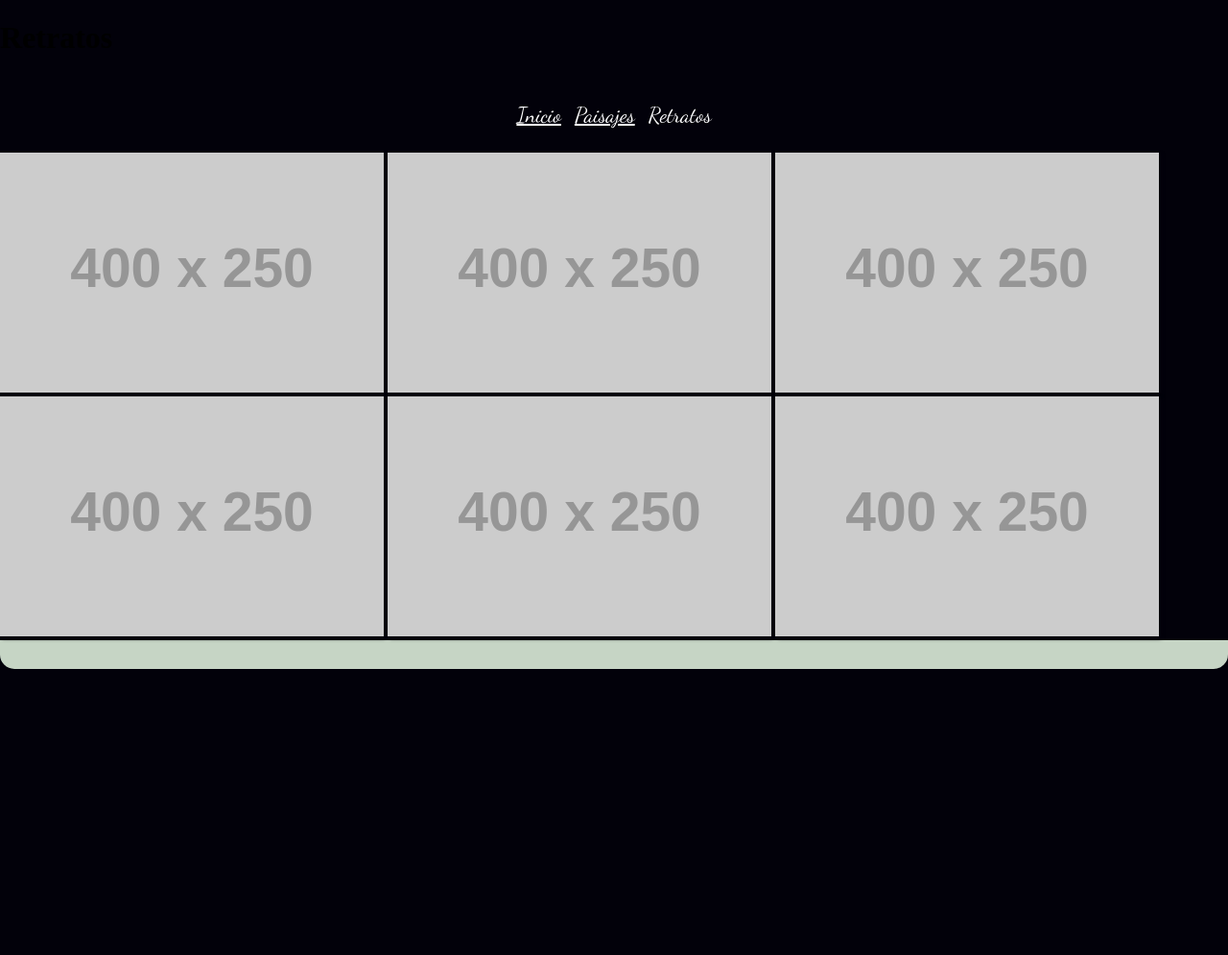
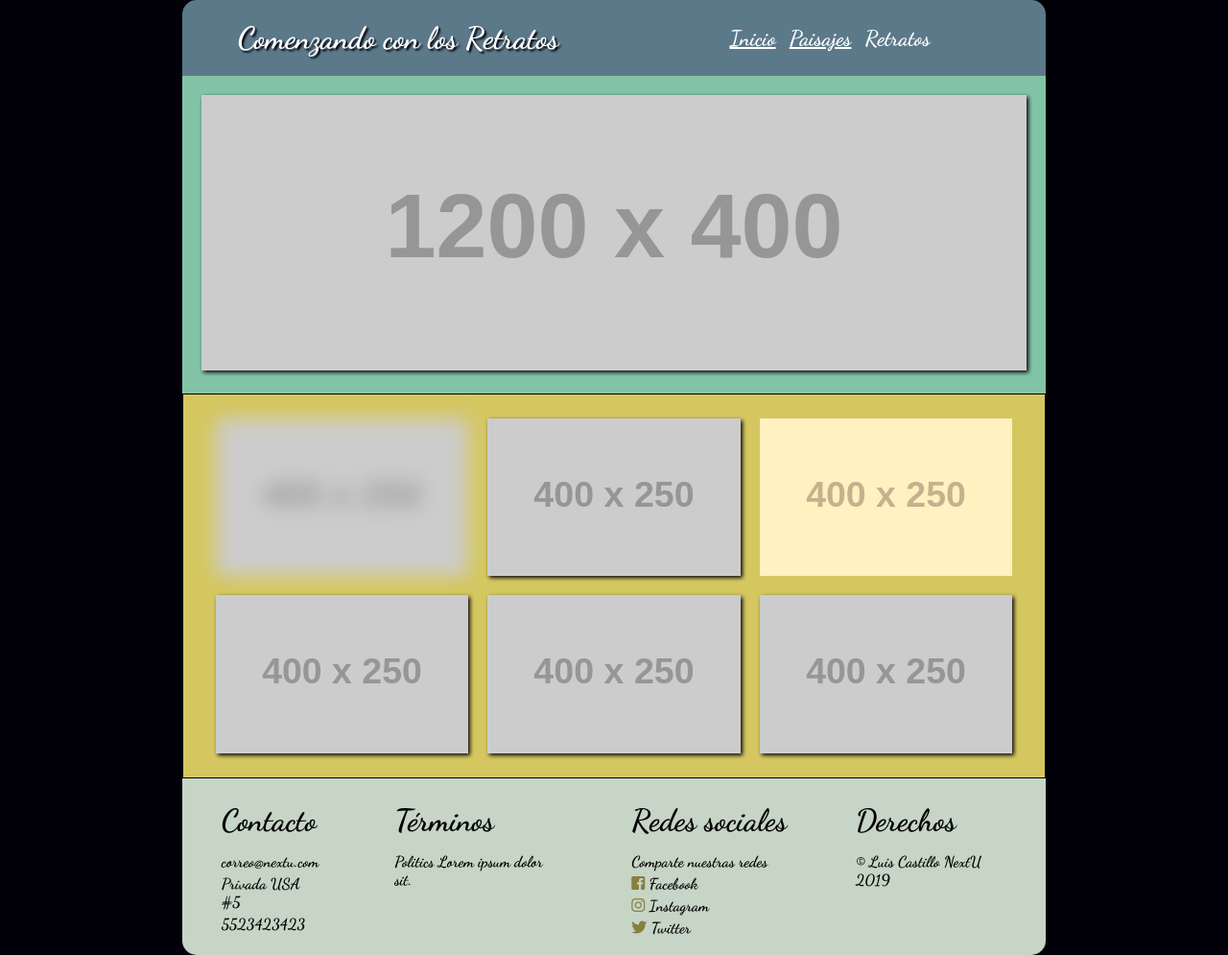
Before and after one commit to LEEC-123/NextU-DesarrolloWeb-Modulo2, a plain HTML site: page retratos.html in a window 1280 px wide. Shown: the whole page at 96% size. Before the commit the page ends 800 px from the top, so only its background shows below. Drawn offline with Linux system fonts and the light colour scheme; placeholder pictures from the web are drawn by us.

Commit message:
Estilos y estructura de Paisajes y Retratos

```diff
--- a/css/style.css
+++ b/css/style.css
@@ -132,12 +132,22 @@ footer{
     background: #82c3a6;
     padding: 20px;
 }
-#secundaria{
+#secundaria, #secundaria-paisajes{
     padding: 15px 10px;
     background: #d5c75f;
     display: flex;
     flex-direction: column;
     border: 1px solid #000;
+}
+
+.col-second-paisajes{
+    display: flex;
+    justify-content: center;
+    flex-direction: column;
+    align-items: center;
+}
+.img-paisajes{
+    margin: 10px;
 }
 @media (min-width: 901px){
 .header{
@@ -166,5 +176,29 @@ padding: 0;
     .datos{
 font-size: 1rem;
     }
+    #secundaria-paisajes{
+        display: flex;
+        flex-direction: column;
+        align-items: stretch;
+    }
+    .col-second-paisajes{
+        display: flex;
+        justify-content: center;
+        flex-direction: row;
+        align-items: center;
+    }
+    .img-paisajes{
+        max-width: 30% !important;
+    }
+    .img-first-efect{
+        filter: blur(10px);
+    }
+    .img-second-efect{
+        filter: grayscale(100px);
 
+    }
+    .img-third-fefect{
+        filter: sepia(90%);
+
+    }
 }
--- a/retratos.html
+++ b/retratos.html
@@ -5,14 +5,20 @@
     <meta charset="UTF-8">
     <meta name="viewport" content="width=device-width, initial-scale=1.0">
     <meta http-equiv="X-UA-Compatible" content="ie=edge">
-    <title>Retratos</title>
-    <link href="https://fonts.googleapis.com/css?family=Dancing+Script&display=swap" rel="stylesheet">
+    <title>Paisajes</title>
+    <link href="https://fonts.googleapis.com/css?family=Dancing+Script:700&display=swap" rel="stylesheet">
+    <link rel="stylesheet" href="css/fontawesome-all.min.css">
     <link rel="stylesheet" href="css/style.css">
 </head>
 
 <body>
-    <header>
-        <h1>Retratos</h1>
+    <div id="contenido">
+
+        <header class="header">
+            <div class="col-header">
+                <h1 class="h1-g h1-p">Comenzando con los Retratos</h1>
+            </div>
+            <div class="col-header">
                 <nav>
                     <ul>
                         <li><a href="index.html">Inicio</a></li>
@@ -20,20 +26,55 @@
                         <li><a class="activo" href="retratos.html">Retratos</a></li>
                     </ul>
                 </nav>
+            </div>
+
         </header>
-    <section>
-        <div>
-            <img src="https://dummyimage.com/400x250/000/fff" alt="">
-            <img src="https://dummyimage.com/400x250/000/fff" alt="">
-            <img src="https://dummyimage.com/400x250/000/fff" alt="">
+        <section id="central">
+            <img class="img-r" src="https://dummyimage.com/1200x400/ccc/fff" alt="Central">
+        </section>
+        <section id="secundaria-paisajes">
+            <div class="col-second-paisajes">
+                <img class="img-paisajes img-r img-first-efect" src="https://dummyimage.com/400x250/000/fff" alt="Primer Retrato">
+                <img class="img-paisajes img-r img-second-efect" src="https://dummyimage.com/400x250/000/fff" alt="Segundo Retrato">
+                <img class="img-paisajes img-r img-third-fefect" src="https://dummyimage.com/400x250/000/fff" alt="Retrato">
             </div>
-        <div>
-            <img src="https://dummyimage.com/400x250/000/fff" alt="">
-            <img src="https://dummyimage.com/400x250/000/fff" alt="">
-            <img src="https://dummyimage.com/400x250/000/fff" alt="">
+            <div class="col-second-paisajes">
+                <img class="img-paisajes img-r img-second-efect" src="https://dummyimage.com/400x250/000/fff" alt="Cuarto Retrato">
+                <img class="img-paisajes img-r" src="https://dummyimage.com/400x250/000/fff" alt="Quinto Retrato">
+                <img class="img-paisajes img-r img-second-efect" src="https://dummyimage.com/400x250/000/fff" alt="Sexto Retrato">
             </div>
         </section>
-    <footer></footer>
+        <footer>
+            <div class="col-footer">
+                <h3 class="h3-footer">Contacto</h3>
+                <ul class="datos">
+                    <li>correo@nextu.com</li>
+                    <li>Privada USA #5</li>
+                    <li>5523423423</li>
+                </ul>
+            </div>
+            <div class="col-footer">
+                <h3 class="h3-footer">Términos</h3>
+                <ul class="datos">
+                    <li>Politics Lorem ipsum dolor sit.</li>
+                </ul>
+            </div>
+            <div class="col-footer">
+                <h3 class="h3-footer">Redes sociales</h3>
+                <ul class="datos">
+                    <li>Comparte nuestras redes</li>
+                    <li><a href="#"><i class="fab fa-facebook-square"></i> Facebook</a></li>
+                    <li><a href="#"><i class="fab fa-instagram"></i> Instagram</a></li>
+                    <li><a href="#"><i class="fab fa-twitter"></i> Twitter</a></li>
+                </ul>
+            </div>
+            <div class="col-footer">
+                <h3 class="h3-footer">Derechos</h3>
+                <ul class="datos">
+                    <li>&copy; Luis Castillo NextU 2019</li>
+                </ul>
+            </div>
+        </footer>
 </body>
 
 </html>
```
Also changed, not shown: index.html (+2 -2 lines), paisajes.html (+54 -13 lines). Lines whose indentation alone changed are shown as unchanged.
